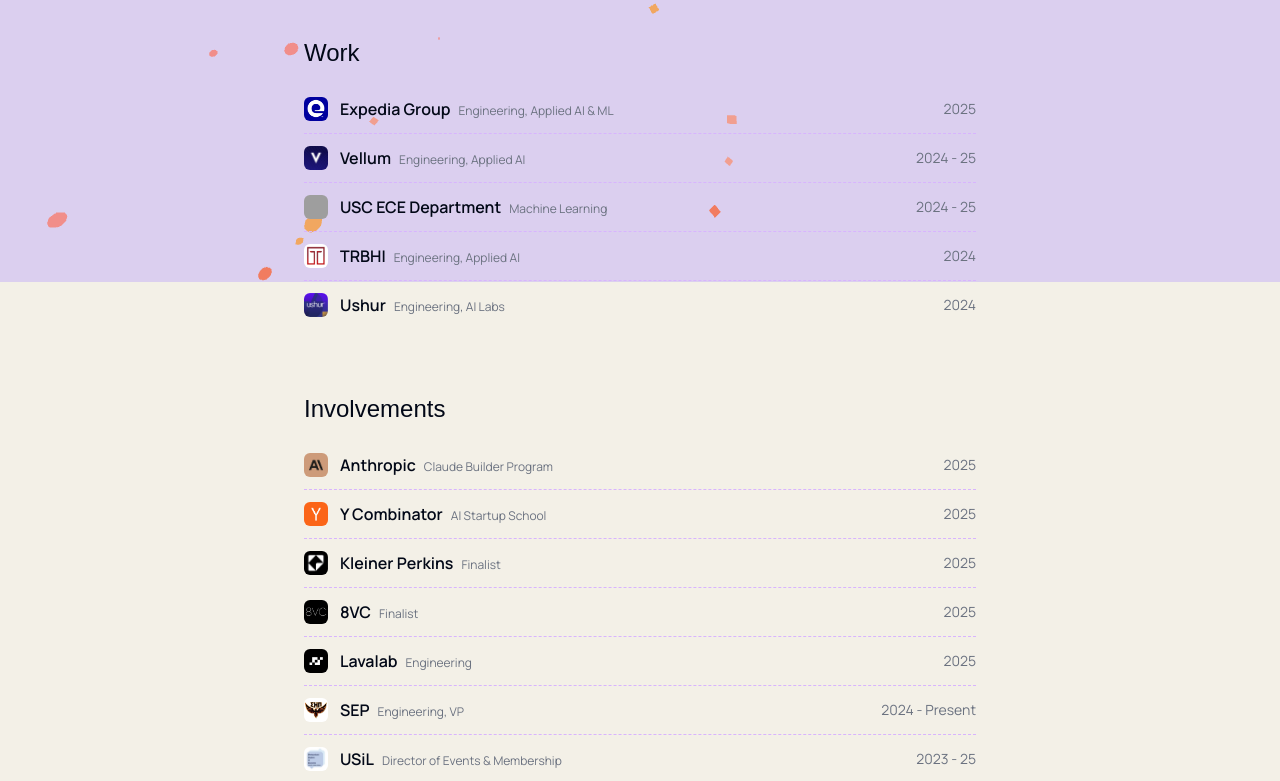
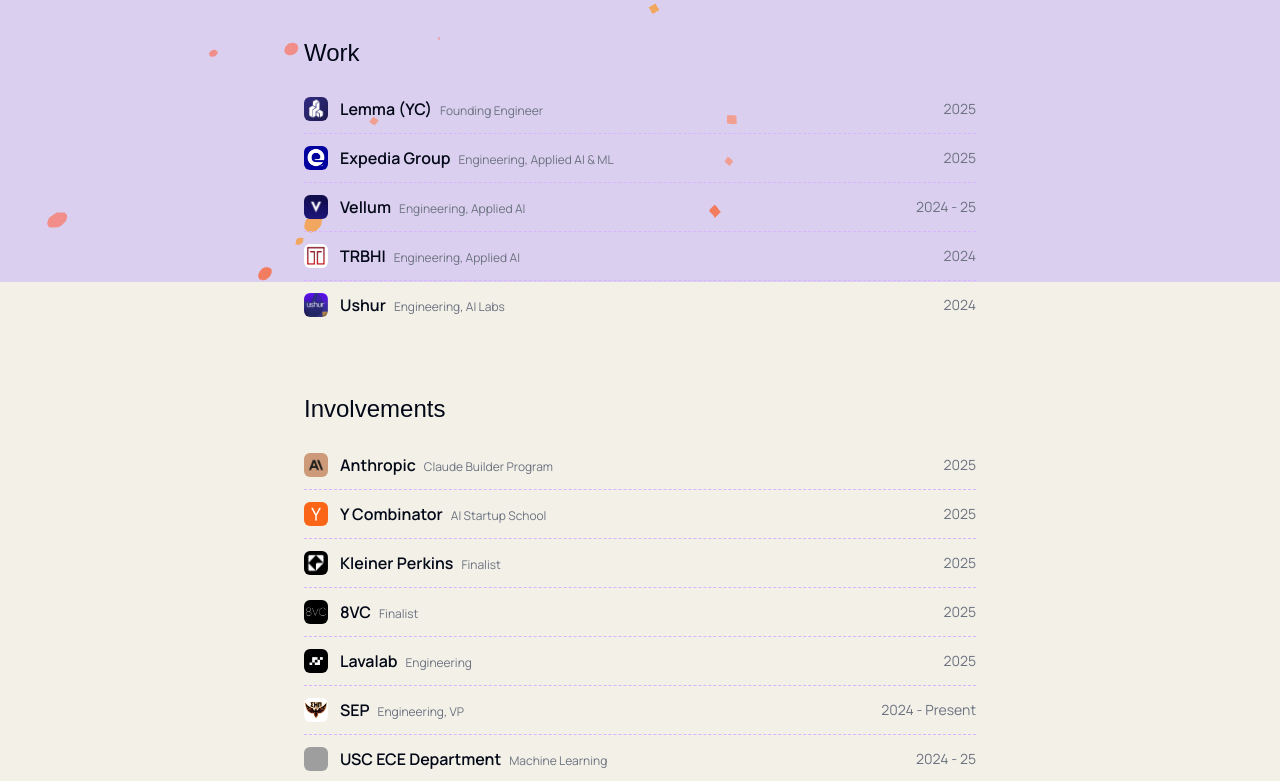
Before and after one commit to VishnuK1947/vishnukadaba.dev, a React (Vite) app: page / in a window 1280 px wide. Shown: the part 518-1299 px from the top of the page. Built offline with nearby package versions, Linux system fonts and the light colour scheme; grey boxes are pictures that could not be loaded.

Commit message:
lemma added

```diff
--- a/src/data/involvementExperience.ts
+++ b/src/data/involvementExperience.ts
@@ -50,6 +50,13 @@
     link: 'https://uscsep.com/',
   },
   {
+    involvement: 'USC ECE Department',
+    role: 'Machine Learning',
+    period: '2024 - 25',
+    logo: '/usc.png',
+    link: 'https://minghsiehece.usc.edu/',
+  },
+  {
     involvement: 'USiL',
     role: 'Director of Events & Membership',
     period: '2023 - 25',
--- a/src/data/workExperience.ts
+++ b/src/data/workExperience.ts
@@ -7,6 +7,13 @@
 }
 
 export const workExperience: WorkExperienceItem[] = [
+  {
+    company: 'Lemma (YC)',
+    role: 'Founding Engineer',
+    period: '2025',
+    logo: '/lemma.png',
+    link: 'https://www.uselemma.ai/',
+  },
   {
     company: 'Expedia Group',
     role: 'Engineering, Applied AI & ML',
@@ -20,13 +27,6 @@
     period: '2024 - 25',
     logo: '/vellum.png',
     link: 'https://www.vellum.ai/',
-  },
-  {
-    company: 'USC ECE Department',
-    role: 'Machine Learning',
-    period: '2024 - 25',
-    logo: '/usc.png',
-    link: 'https://minghsiehece.usc.edu/',
   },
   {
     company: 'TRBHI',
```
Also changed, not shown: public/lemma.png (added).
